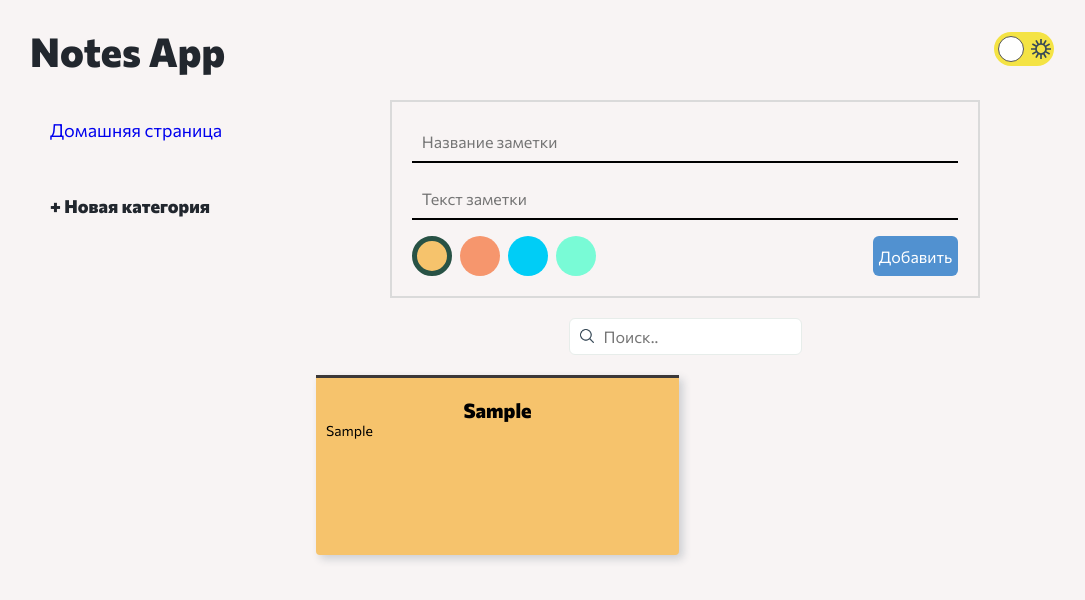
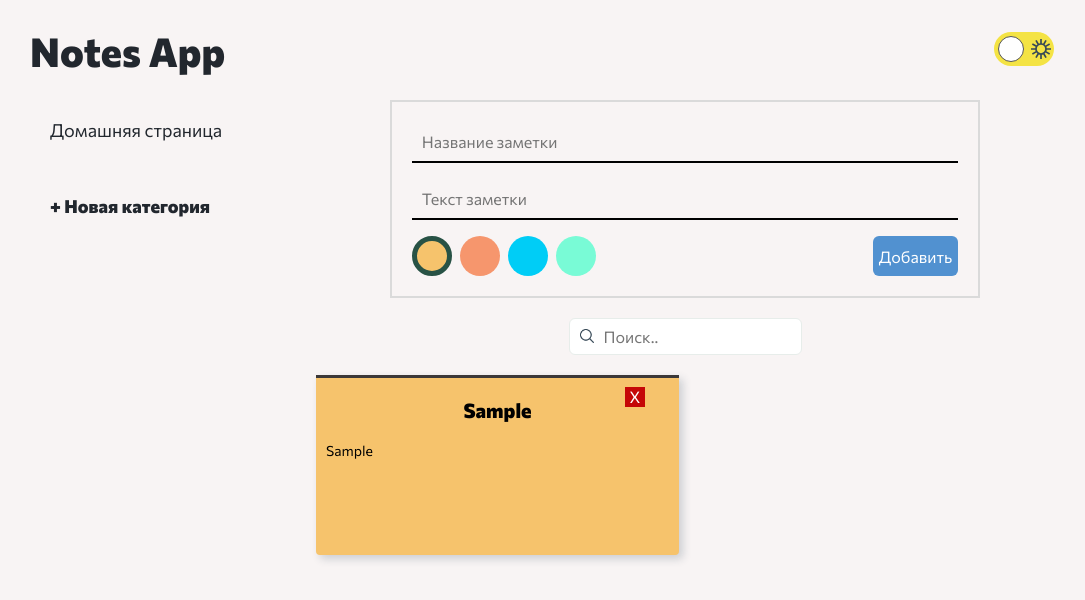
Before and after one commit to DanyaMarkov/notes-app, a React (Vite) app: page /1 in a window 1280 px wide. Both pictures are taken after typing "Sample", "Sample" into the empty fields and a click on the button "Добавить". Shown: the top 600 px of the page, without its empty margins (98-1183 px from the left). Built offline with nearby package versions, Linux system fonts and the light colour scheme.

Commit message:
Add removing of note

```diff
--- a/src/App/App.tsx
+++ b/src/App/App.tsx
@@ -2,20 +2,24 @@ import Header from "@components/Header/Header";
 import SidebarMenu from "@components/SidebarMenu/SidebarMenu";
 import Landing from "@pages/Landing/Landing";
 import NotesPage from "@pages/NotesPage/NotesPage";
-import { useState } from "react";
+import { useEffect, useState } from "react";
 import { Route, Routes } from "react-router-dom";
 import "./App.css";
 
 const App = () => {
-    const [theme, setTheme] = useState<"day" | "night">("day");
+    const [theme, setTheme] = useState<"day" | "night">((sessionStorage.getItem("theme") as "day" | "night") || "day");
 
     document.body.style.backgroundColor = theme === "day" ? "#f8f4f4" : "#22272e";
     document.body.style.color = theme === "day" ? "#22272e" : "#f8f4f4";
 
-    const links = document.getElementsByTagName("a");
-    for (let i = 0; i < links.length; i++) {
-        links[i].style.color = theme === "day" ? "#000" : "#f8f4f4"; // Здесь можно задать нужный цвет
-    }
+    useEffect(() => {
+        setTimeout(() => {
+            const links = document.getElementsByTagName("a");
+            for (let i = 0; i < links.length; i++) {
+                links[i].style.color = theme === "day" ? "#22272e" : "#f8f4f4";
+            }
+        }, 0);
+    }, [theme]);
 
     return (
         <div className="app">
--- a/src/components/Header/Header.module.scss
+++ b/src/components/Header/Header.module.scss
@@ -4,8 +4,6 @@
     flex-direction: row;
     justify-content: space-between;
     align-items: center;
-
-    // background-color: rgba(248, 244, 244, 0.85);
 
     position: sticky;
     top: 0px;
--- a/src/components/Note/Note.module.scss
+++ b/src/components/Note/Note.module.scss
@@ -17,6 +17,23 @@
         word-wrap: break-word;
     }
 
+    .remove {
+        position: relative;
+        top: -35px;
+        right: -299px;
+        color: #fff;
+        font-weight: 500;
+        background-color: rgb(197, 7, 7);
+        width: 20px;
+        height: 20px;
+        text-align: center;
+
+        &:hover {
+            cursor: pointer;
+            filter: brightness(1.15);
+        }
+    }
+
     .text {
         font-size: 14px;
         word-wrap: break-word;
--- a/src/components/Note/Note.tsx
+++ b/src/components/Note/Note.tsx
@@ -3,12 +3,21 @@ import style from "./Note.module.scss";
 
 type NoteProps = {
     note: NoteType;
+    removeNote: (noteTitle: string) => void;
 };
 
-const Note = ({ note }: NoteProps) => {
+const Note = ({ note, removeNote }: NoteProps) => {
     return (
         <div className={style.note} style={{ background: note.color }}>
             <div className={style.title}>{note.title}</div>
+            <div
+                className={style.remove}
+                onClick={() => {
+                    removeNote(note.title);
+                }}
+            >
+                X
+            </div>
             <div className={style.text}>{note.text}</div>
         </div>
     );
--- a/src/components/SidebarMenu/SidebarMenu.module.scss
+++ b/src/components/SidebarMenu/SidebarMenu.module.scss
@@ -1,13 +1,10 @@
 .menu {
-    // height: 100px;
     display: flex;
     flex-direction: column;
 
     position: fixed;
     top: 100px;
     z-index: 4;
-
-    // max-height: calc(100vh - 150px);
 }
 
 .menuList {
--- a/src/components/Switch/Switch.tsx
+++ b/src/components/Switch/Switch.tsx
@@ -9,8 +9,10 @@ const Switch: React.FC<ISwitchProps> = ({ currentMode, setCurrentMode }) => {
     const changeCurrentMode = (): void => {
         if (currentMode === "day") {
             setCurrentMode("night");
+            sessionStorage.setItem("theme", "night");
             return;
         }
+        sessionStorage.setItem("theme", "day");
         setCurrentMode("day");
     };
 
--- a/src/pages/NotesPage/NotesPage.tsx
+++ b/src/pages/NotesPage/NotesPage.tsx
@@ -68,6 +68,11 @@ const NotesPage = () => {
         return notes.filter((el) => el.title.toLowerCase().includes(searchValue.toLowerCase().trim()));
     }, [notes, searchValue, categories]);
 
+    const removeNote = (noteTitle: string) => {
+        const updatedNotes = notes.filter((noteElement) => noteElement.title !== noteTitle);
+        setNotes(updatedNotes);
+    };
+
     return (
         <div className={style.page}>
             <div className={style.header}>
@@ -77,7 +82,7 @@ const NotesPage = () => {
 
             <div className={style.list}>
                 {filteredNotes?.map((note) => {
-                    return <Note note={note} />;
+                    return <Note note={note} removeNote={removeNote} />;
                 })}
             </div>
         </div>
```
